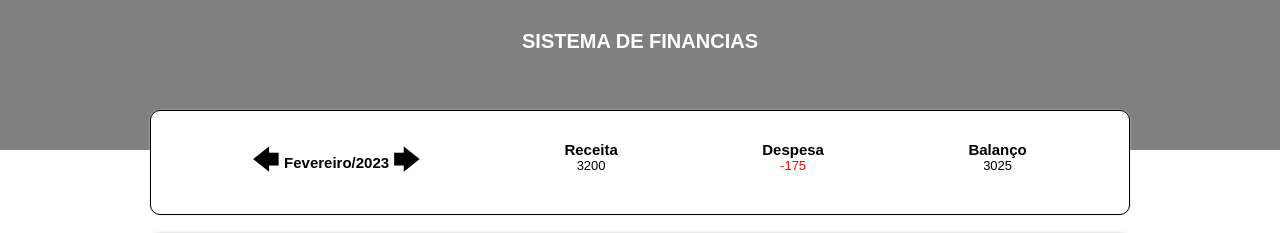
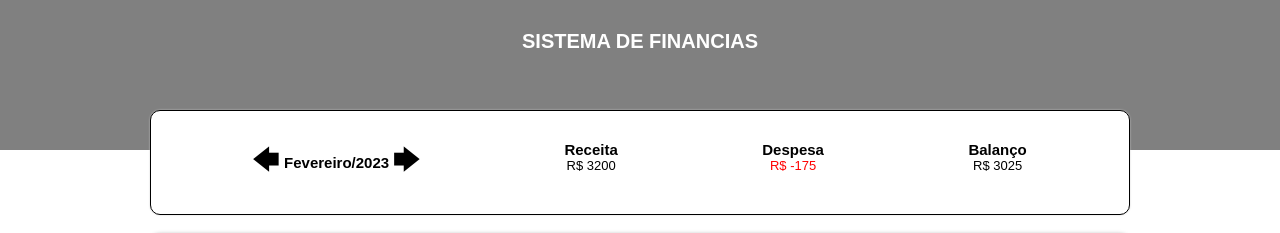
Before and after one commit to GuilhermeDevv/sistema_financeiro, a React (Vite) app in the folder sistema financeiro/: page / in a window 1280 px wide. Shown: the top 233 px of the page. Built offline with nearby package versions, Linux system fonts and the light colour scheme.

Commit message:
ajuste na formatação do $

```diff
--- a/sistema financeiro/src/components/InfoReutilizavel/Caixa.tsx
+++ b/sistema financeiro/src/components/InfoReutilizavel/Caixa.tsx
@@ -8,7 +8,7 @@ export function Caixa({ titulo = 'Receita', valor = 'R$ 2500' }: InfoMenu) {
   return (
     <ContentCaixa color={valor.includes('-') ? 'red' : 'black'}>
       <h2>{titulo}</h2>
-      <span>{valor}</span>
+      <span>R$ {valor}</span>
     </ContentCaixa>
   );
 }
```
